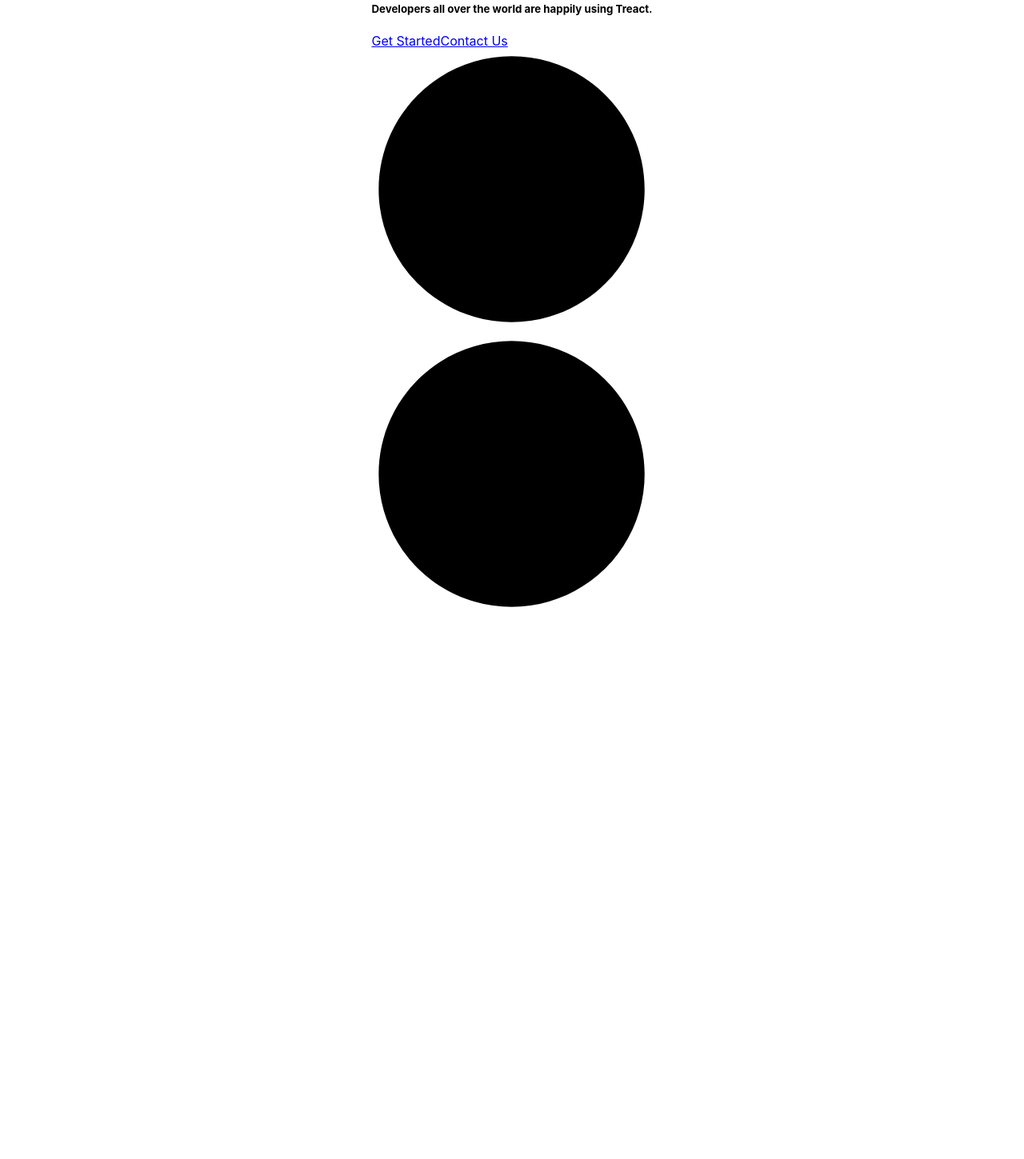
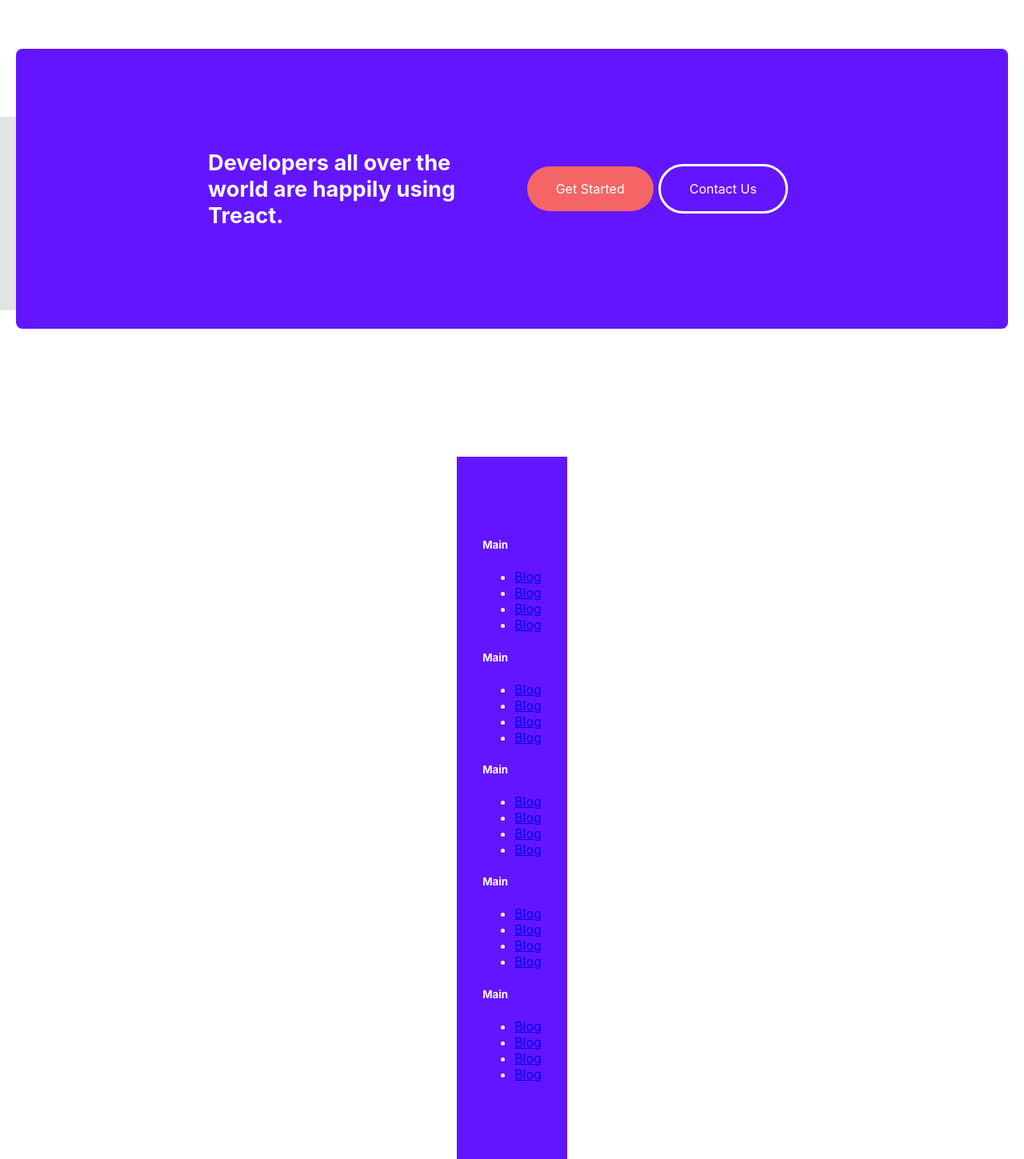
Before and after one commit to ItzReptile/First-Website-Creator, a plain HTML site: page index.html in a window 1280 px wide. Shown: the part 4975-6424 px from the top of the page at 80% size. Before the commit the page ends 5835 px from the top, so only its background shows below. Drawn offline with Linux system fonts and the light colour scheme.

Commit message:
emphasise the name

```diff
--- a/index.html
+++ b/index.html
@@ -342,29 +342,123 @@
   </div>
   </section>
   <section class="">
-    <div class="sc-bZkfAO jYOvxL">
-      <div class="GetStarted__PrimaryBackgroundContainer-sc-qx68bw-0 fAVdGR">
-        <div class="GetStarted__Row-sc-qx68bw-1 jA-DhBo">
-          <div class="GetStarted__ColumnContainer-sc-qx68bw-2 GetStarted__TextContainer-sc-qx68bw-3 fuImxS dEbSZl">
-            <h5 class="GetStarted__Text-sc-qx68bw-4 cNPcGG">Developers all over the world are happily using Treact.</h5>
+    <div class="container-box">
+    <div class="purple-box">
+      <div class="purple-container">
+        <div class="purple-text">
+          <div class="purple-text-wrapper">
+            <h5 class="purple-text-title">Developers all over the world are happily using Treact.</h5>
           </div>
-          <div class="GetStarted__ColumnContainer-sc-qx68bw-2 GetStarted__LinksContainer-sc-qx68bw-5 fuImxS bISexO"
-          ><a href="http://timerse.com" class="GetStarted__Link-sc-qx68bw-6 GetStarted__PrimaryLink-sc-qx68bw-7 hmfpka lmHNcs">Get Started</a
-            ><a href="http://google.com" class="GetStarted__Link-sc-qx68bw-6 GetStarted__SecondaryLink-sc-qx68bw-8 hmfpka eLyhTh">Contact Us</a>
+          <div class="providers">
+            <a href="" class="provider get-started">Get Started</a>
+             <a href="" class="provider contact-button">Contact Us</a>
           </div>
         </div>
-        <div class="GetStarted__DecoratorBlobContainer-sc-qx68bw-9 zCkII">
-          <svg viewBox="0 0 600 600" class="GetStarted__DecoratorBlob1-sc-qx68bw-10 gidxtt">
+        <div class="blobbers">
+          <svg viewBox="0 0 600 600" class="blob">
             <g transform="translate(300,300)">
-              <path d="M153.6,-239C199.1,-209.8,236,-167.2,258.4,-118C280.9,-68.9,288.9,-13.1,281.2,40.4C273.5,93.9,250.1,145.2,214.7,186.1C179.3,226.9,131.9,257.4,80,272.6C28.2,287.8,-28.2,287.8,-80,272.6C-131.9,257.4,-179.3,226.9,-214.7,186.1C-250.1,145.2,-273.5,93.9,-281.2,40.4C-288.9,-13.1,-280.9,-68.9,-258.4,-118C-236,-167.2,-199.1,-209.8,-153.6,-239C-108.1,-268.3,-54.1,-284.1,0,-284.1C54.1,-284.1,108.1,-268.3,153.6,-239Z" fill="currentColor"></path></g></svg><svg viewBox="0 0 600 600" class="GetStarted__DecoratorBlob2-sc-qx68bw-11 kFtFRr"><g transform="translate(300,300)"><path d="M153.6,-239C199.1,-209.8,236,-167.2,258.4,-118C280.9,-68.9,288.9,-13.1,281.2,40.4C273.5,93.9,250.1,145.2,214.7,186.1C179.3,226.9,131.9,257.4,80,272.6C28.2,287.8,-28.2,287.8,-80,272.6C-131.9,257.4,-179.3,226.9,-214.7,186.1C-250.1,145.2,-273.5,93.9,-281.2,40.4C-288.9,-13.1,-280.9,-68.9,-258.4,-118C-236,-167.2,-199.1,-209.8,-153.6,-239C-108.1,-268.3,-54.1,-284.1,0,-284.1C54.1,-284.1,108.1,-268.3,153.6,-239Z" fill="currentColor">
+              <path d="M153.6,-239C199.1,-209.8,236,-167.2,258.4,-118C280.9,-68.9,288.9,-13.1,281.2,40.4C273.5,93.9,250.1,145.2,214.7,186.1C179.3,226.9,131.9,257.4,80,272.6C28.2,287.8,-28.2,287.8,-80,272.6C-131.9,257.4,-179.3,226.9,-214.7,186.1C-250.1,145.2,-273.5,93.9,-281.2,40.4C-288.9,-13.1,-280.9,-68.9,-258.4,-118C-236,-167.2,-199.1,-209.8,-153.6,-239C-108.1,-268.3,-54.1,-284.1,0,-284.1C54.1,-284.1,108.1,-268.3,153.6,-239Z" fill="currentColor"></path></g></svg>
+              <svg viewBox="0 0 600 600" class="blob"><g transform="translate(300,300)"><path d="M153.6,-239C199.1,-209.8,236,-167.2,258.4,-118C280.9,-68.9,288.9,-13.1,281.2,40.4C273.5,93.9,250.1,145.2,214.7,186.1C179.3,226.9,131.9,257.4,80,272.6C28.2,287.8,-28.2,287.8,-80,272.6C-131.9,257.4,-179.3,226.9,-214.7,186.1C-250.1,145.2,-273.5,93.9,-281.2,40.4C-288.9,-13.1,-280.9,-68.9,-258.4,-118C-236,-167.2,-199.1,-209.8,-153.6,-239C-108.1,-268.3,-54.1,-284.1,0,-284.1C54.1,-284.1,108.1,-268.3,153.6,-239Z" fill="currentColor">
               </path>
             </g>
           </svg>
         </div>
       </div>
     </div>
-
-
+  </div>
   </section>
-  </body>
+  <section class="ending">
+  <div class="footer">
+    <div class="footer-column-wrapper">
+      <div class="footer-column-wrapper">
+      <div class="footer-columns">
+        <h5 class="footer-column-header">Main</h5>
+        <ul class="footer-column-title">
+          <li class="footer-column-description">
+            <a href="#" class="footer-column-background">Blog</a>
+          </li>
+          <li class="footer-column-description">
+            <a href="#" class="footer-column-background">Blog</a>
+          </li>
+          <li class="footer-column-description">
+            <a href="#" class="footer-column-background">Blog</a>
+          </li>
+          <li class="footer-column-description">
+            <a href="#" class="footer-column-background">Blog</a>
+          </li>
+        </ul>
+        </div>
+        <div class="footer-columns">
+          <h5 class="footer-column-header">Main</h5>
+          <ul class="footer-column-title">
+            <li class="footer-column-description">
+              <a href="#" class="footer-column-background">Blog</a>
+            </li>
+            <li class="footer-column-description">
+              <a href="#" class="footer-column-background">Blog</a>
+            </li>
+            <li class="footer-column-description">
+              <a href="#" class="footer-column-background">Blog</a>
+            </li>
+            <li class="footer-column-description">
+              <a href="#" class="footer-column-background">Blog</a>
+            </li>
+          </ul>
+          </div>
+          <div class="footer-columns">
+            <h5 class="footer-column-header">Main</h5>
+            <ul class="footer-column-title">
+              <li class="footer-column-description">
+                <a href="#" class="footer-column-background">Blog</a>
+              </li>
+              <li class="footer-column-description">
+                <a href="#" class="footer-column-background">Blog</a>
+              </li>
+              <li class="footer-column-description">
+                <a href="#" class="footer-column-background">Blog</a>
+              </li>
+              <li class="footer-column-description">
+                <a href="#" class="footer-column-background">Blog</a>
+              </li>
+            </ul>
+            </div>
+            <div class="footer-columns">
+              <h5 class="footer-column-header">Main</h5>
+              <ul class="footer-column-title">
+                <li class="footer-column-description">
+                  <a href="#" class="footer-column-background">Blog</a>
+                </li>
+                <li class="footer-column-description">
+                  <a href="#" class="footer-column-background">Blog</a>
+                </li>
+                <li class="footer-column-description">
+                  <a href="#" class="footer-column-background">Blog</a>
+                </li>
+                <li class="footer-column-description">
+                  <a href="#" class="footer-column-background">Blog</a>
+                </li>
+              </ul>
+              </div>
+              <div class="footer-columns">
+                <h5 class="footer-column-header">Main</h5>
+                <ul class="footer-column-title">
+                  <li class="footer-column-description">
+                    <a href="#" class="footer-column-background">Blog</a>
+                  </li>
+                  <li class="footer-column-description">
+                    <a href="#" class="footer-column-background">Blog</a>
+                  </li>
+                  <li class="footer-column-description">
+                    <a href="#" class="footer-column-background">Blog</a>
+                  </li>
+                  <li class="footer-column-description">
+                    <a href="#" class="footer-column-background">Blog</a>
+                  </li>
+                </ul>
+                </div>
+           </div>
+         </div>
+       </div>
+   </section>
+</body>
 </html>
--- a/style.css
+++ b/style.css
@@ -892,7 +892,6 @@
   margin: 0;
 }
 
-
 .arrow-button {
   margin-left: 0.75rem;
   margin-right: 0.75rem;
@@ -904,7 +903,6 @@
   color: rgb(100 21 255 / var(--tw-text-opacity));
   cursor: pointer;
   border-style: none;
-
 }
 
 .arrow {
@@ -915,3 +913,84 @@
   margin: 0;
   position: relative;
 }
+
+
+.container-box{
+  max-width: 1240px;
+  width: 100%;
+  margin: 0;
+}
+
+.purple-box {
+  margin-bottom: 5rem;
+  position: relative;
+}
+
+.purple-container {
+  margin-left: auto;
+  margin-right: auto;
+  max-width: 1280px;
+  padding-top: 5rem;
+  padding-bottom: 5rem;
+}
+
+.purple-text {
+  position: relative;
+  border-radius: 0.5rem;
+  --tw-bg-opacity: 1;
+  background-color: rgb(100 21 255);
+  padding-top: 5rem;
+  padding-bottom: 5rem;
+  padding-left: 15rem;
+  padding-right: 15rem;
+  display: flex;
+
+}
+
+.purple-text-wrapper {
+  max-width: 32rem;
+}
+.purple-text-title {
+  font-size: 1.7rem;
+  font-weight: 700;
+  --tw-text-opacity: 1;
+  color: rgb(247 250 252);
+}
+
+.providers {
+  margin-top: 1.5rem;
+  display: flex;
+  justify-content: center;
+  align-items: center;
+  margin-bottom: 1.5rem;
+ width: 100%;
+}
+
+.contact-button{
+  border-style: solid;
+}
+
+.get-started{
+  background-color:rgb(245 101 101);
+}
+
+.provider {
+ text-decoration: none;
+ padding:18px 36px;
+ color: white;
+ margin-right: 6px;
+ border-radius: 122px;
+}
+
+
+.footer{
+  position: relative;
+  margin-left: -2rem;
+  margin-right: -2rem;
+  margin-bottom: -2rem;
+  --tw-bg-opacity: 1;
+  background-color: rgb(100 21 255 / var(--tw-bg-opacity));
+  padding: 5rem 2rem;
+  --tw-text-opacity: 1;
+  color: rgb(247 250 252 / var(--tw-text-opacity));
+}
```
